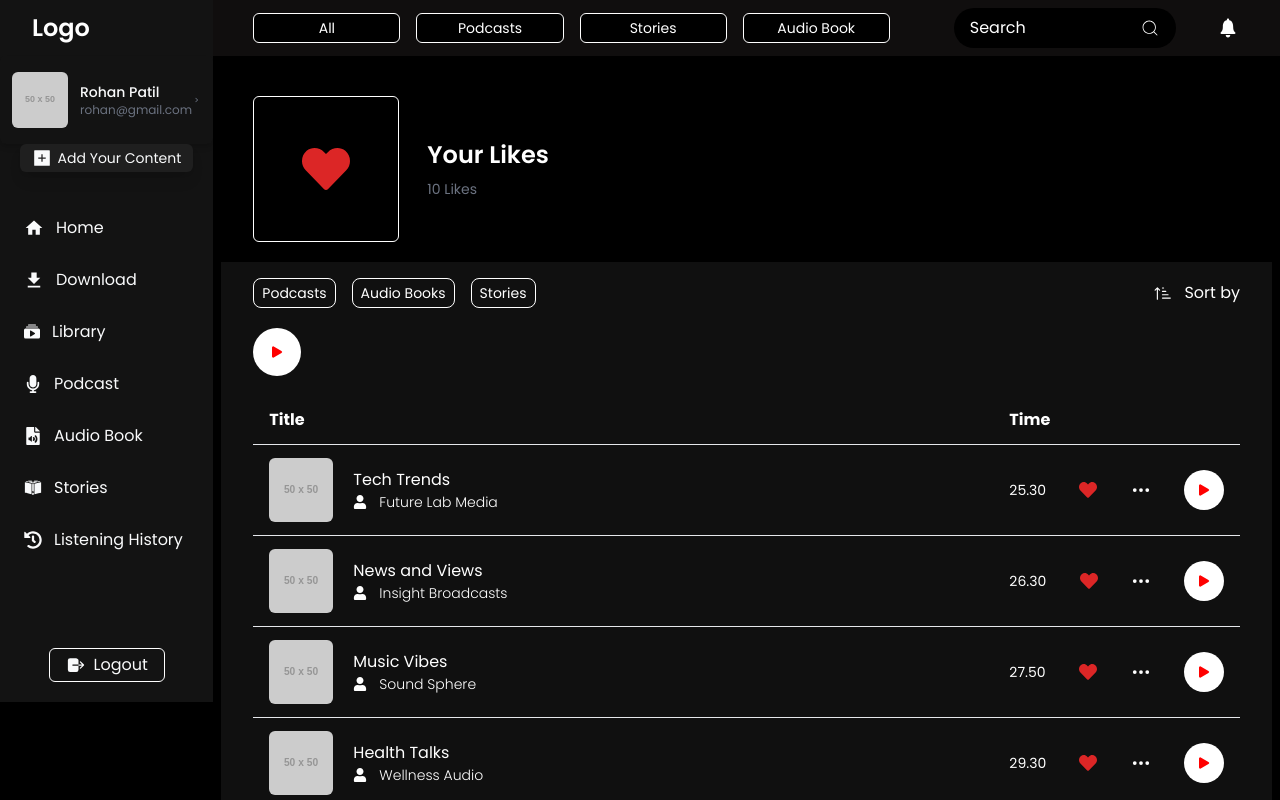
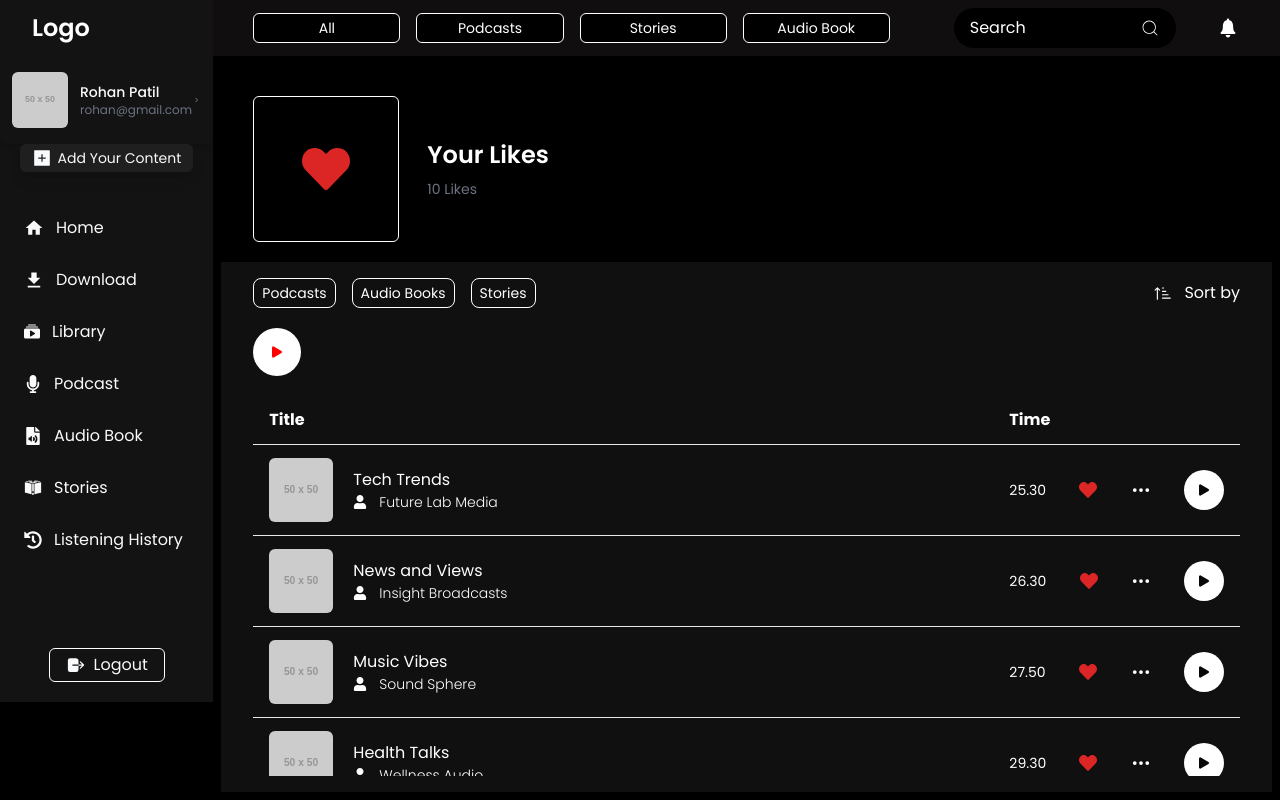
Before and after one commit to satishd01/podcast, a React (Vite) app in the folder podcast/: page /liked-podcasts in a window 1280 px wide. Shown: the top 800 px of the page. Built offline with nearby package versions, Linux system fonts and the light colour scheme; the HTML template or start-up script is replaced by a standard one.

Commit message:
fix: scroll + alignment

```diff
--- a/podcast/src/components/DownloadedPodcasts/DownloadedCard/DownloadedCard.jsx
+++ b/podcast/src/components/DownloadedPodcasts/DownloadedCard/DownloadedCard.jsx
@@ -29,7 +29,7 @@ const DownloadedCard = ({ podcast }) => {
       <div className="mt-3 flex justify-between md:items-center md:flex-row flex-col">
         <p className="text-xs text-[#D9D9D9CC]">{podcast.description}</p>
 
-        <div className="flex md:justify-between items-center md:gap-10 gap-5 md:mt-0 mt-3 ">
+        <div className="flex md:justify-between justify-end  items-center md:gap-10 gap-5 md:mt-0 mt-3 ">
           <FaCircleCheck className="text-red-600 text-lg" />
           <RiDeleteBin6Fill className="text-white text-lg" />
           <div className="md:p-2 p-2 rounded-full flex items-center justify-center bg-white">
--- a/podcast/src/components/DownloadedPodcasts/DownloadedList/DownloadedList.jsx
+++ b/podcast/src/components/DownloadedPodcasts/DownloadedList/DownloadedList.jsx
@@ -47,12 +47,14 @@ const DownloadedList = () => {
         </div>
       </div>
 
-      {data &&
-        data.map((pod) => (
-          <div key={pod._id} className="border-b py-3">
-            <DownloadedCard podcast={pod} />
-          </div>
-        ))}
+      <div className="max-h-[400px] flex flex-col overflow-y-auto scrollbar-thin scrollbar-thumb-gray-400">
+        {data &&
+          data.map((pod) => (
+            <div key={pod._id} className="border-b py-3 ">
+              <DownloadedCard podcast={pod} />
+            </div>
+          ))}
+      </div>
     </div>
   );
 };
--- a/podcast/src/components/LikedPodcasts/LikedList/LikedList.jsx
+++ b/podcast/src/components/LikedPodcasts/LikedList/LikedList.jsx
@@ -37,7 +37,9 @@ const LikedList = () => {
         </div>
       </div>
 
-      <LikedPodcastTable podcasts={podcasts} toggleSort={toggleSort} />
+      <div className="max-h-[400px] flex flex-col overflow-y-auto scrollbar-thin scrollbar-thumb-gray-400">
+        <LikedPodcastTable podcasts={podcasts} toggleSort={toggleSort} />
+      </div>
     </div>
   );
 };
--- a/podcast/src/components/LikedPodcasts/LikedList/LikedPodcastTable.jsx
+++ b/podcast/src/components/LikedPodcasts/LikedList/LikedPodcastTable.jsx
@@ -65,14 +65,14 @@ const LikedPodcastTable = ({ podcasts, toggleSort }) => {
                     </div>
                   </div>
                 </td>
-                <td className="col-span-4 md:col-span-1 px-4 flex items-center justify-between gap-2">
+                <td className="col-span-12 md:col-span-1 px-4 flex items-center md:justify-between justify-end gap-5">
                   <p className="text-xs md:text-sm">{pod.time}</p>
                   <FaHeart className="text-red-600 text-base md:text-lg" />
                   <BsThreeDots className="text-lg md:text-xl" />
                   <div
                     className="p-2 md:p-3 rounded-full flex items-center justify-center bg-white"
                     onClick={() => handlePlayer(pod)}>
-                    <IoPlay className="text-[#FF0000]" />
+                    <IoPlay className="text-[#070707]" />
                   </div>
                 </td>
               </tr>
```
